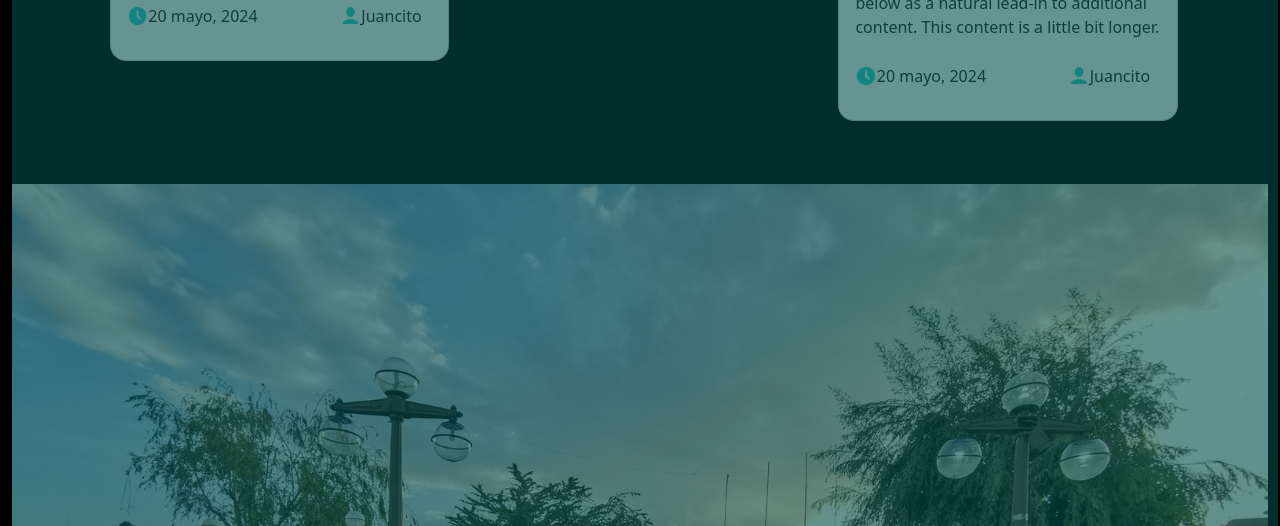
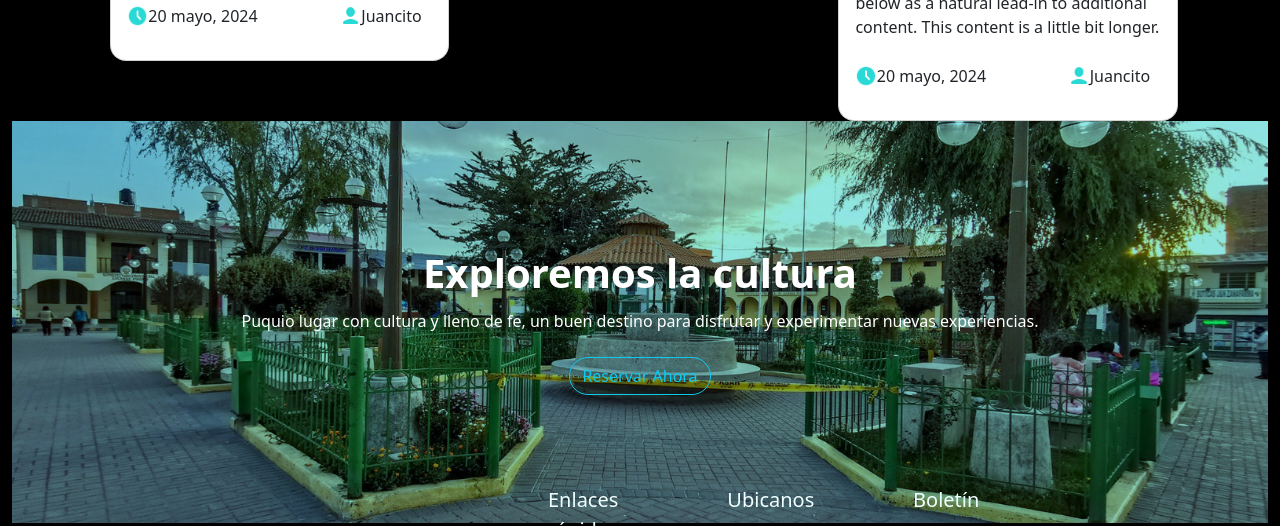
Before and after one commit to IESTP-JMA/Turismo_Puquio, a website: page index.html in a window 1280 px wide. Shown: the part 3710-4236 px from the top of the page. Drawn offline with nearby package versions, Linux system fonts and the light colour scheme.

Commit message:
Mejorando Footer Image

```diff
--- a/estilos.css
+++ b/estilos.css
@@ -1,3 +1,6 @@
+:root {
+    --primary-color: #29d9d5;
+  }
 *{
     padding: 0;
     margin: 0;
@@ -11,12 +14,26 @@
     transition: all 500ms ease-out;
     margin-top: 4.9%;
 }
-.imagen2 {
-    position: absolute;
-    top:0;
-    width: 98.9%;
-    height: 145%;
-    background: rgba(2, 78, 74, 0.6);
-    transition: all 500ms ease-out;
-    margin-top: 255%;
+#footer-image {
+    background: linear-gradient(rgba(41, 217, 213, 0.5),rgba(41, 217, 213, 0.5)), url("./img/tres.jpg");
+    object-fit: cover;
+    background-size: cover;
+    background-position: center;
+    background-blend-mode: multiply;
+    padding-top: 8rem;
+    padding-bottom: 8rem;
+    color: white;
+    display: flex;
+    flex-direction: column;
+    gap: 0.5rem;
+
+    & h1 {
+        font-weight: 600;
+        text-align: center;
+        margin-bottom: 0.25rem;
+    }
+
+    & p {
+        text-align: center;
+    }
 }
--- a/index.html
+++ b/index.html
@@ -249,18 +249,11 @@
   </main>
   <section class="Destino"></section>
   <footer id="footer" style="background: rgb(0, 0, 0); width: 100%;">
-    <div class="jumbotron" style="background-color: black;">
-        <img class="card-img-top" style="position: relative; width: 100%;padding-top: 5%; padding-bottom: 5%;" src="./img/tres.jpg">
-    </div>
-    <div class="imagen2">
-    </div>
-    <div class="container" style="position: absolute; top: 250%; left: 70%; transform: translate(-50%, -50%); ">
-      <h1 class="lead" style="color: white;" style="color: white;font-size: 40px; font-family: Impact, Haettenschweiler, 'Arial Narrow Bold', sans-serif;">Exploremos la cultura</h1>
-      <p class="display-3"  style="color: white; font-family: 'Lucida Sans', 'Lucida Sans Regular', 'Lucida Grande', 'Lucida Sans Unicode', Geneva, Verdana, sans-serif; font-size: large;">Puquio lugar con cultura y lleno de fe, un buen dsetino para disfrutar y experimentar nuevas experiencias.</p>
-      <div class="col-12">
-      <button type="button" class="btn btn-outline-info rounded-pill">Reservar Ahora</button>
-      </div>
-    </div>
+    <div id="footer-image">
+      <h1>Exploremos la cultura</h1>
+      <p>Puquio lugar con cultura y lleno de fe, un buen destino para disfrutar y experimentar nuevas experiencias.</p>
+      <button class="btn btn-outline-info rounded-pill" style="margin: auto;" type="button">Reservar Ahora</button>
+  </div>
     <div class="" style="display: flex; margin-left: 20%;">
       <nav class="nav flex-column">
         <a class="nav-link active" aria-current="page" href="#" style="color: white;font-size: 20px;">Turismo Puquio</a>
```
